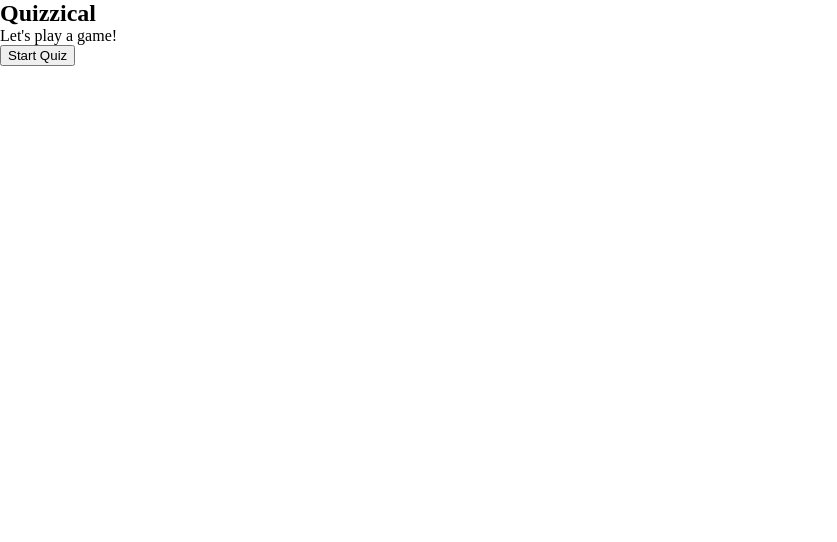
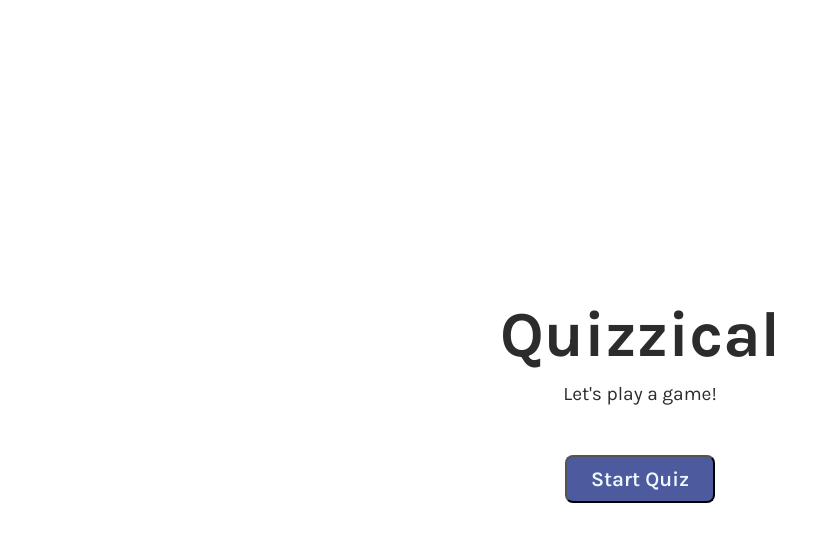
Before and after one commit to RoaaK95/Quizzical, a React (Vite) app: page / in a window 1280 px wide. Shown: the top 542 px of the page, without its empty margins (0-837 px from the left). Built offline with nearby package versions, Linux system fonts and the light colour scheme.

Commit message:
STYLE: MAIN PAGE

```diff
--- a/src/index.css
+++ b/src/index.css
@@ -3,4 +3,40 @@
 *{
   margin: 0;
   box-sizing: border-box;
+  font-family: "karla",sans-serif;
+  color: rgb(45, 43, 43);
 }
+
+/** MAIN **/
+.main-container{
+  display: flex;
+  flex-direction: column;
+  justify-content: center;
+  align-items: center;
+  height: 100vh;
+  margin: 0 auto;
+  gap: 10px;
+}
+
+.main--title{
+  font-size: 4rem;
+}
+.main-sub-title{
+  font-size: 1.2rem;
+}
+.main-button{
+  width:150px;
+  font-size: 1.3rem;
+  font-weight: 600;
+  margin-top: 40px;
+  background-color: #4d5b9e;;
+  cursor: pointer;
+  color: aliceblue;
+  padding: 10px 20px;
+  border-radius: 0.5rem;
+  transition: 0.2s ease-in;
+}
+.main-button:hover{
+  transform: scale(1.1);
+  background-color: #6475c7;
+}
```
